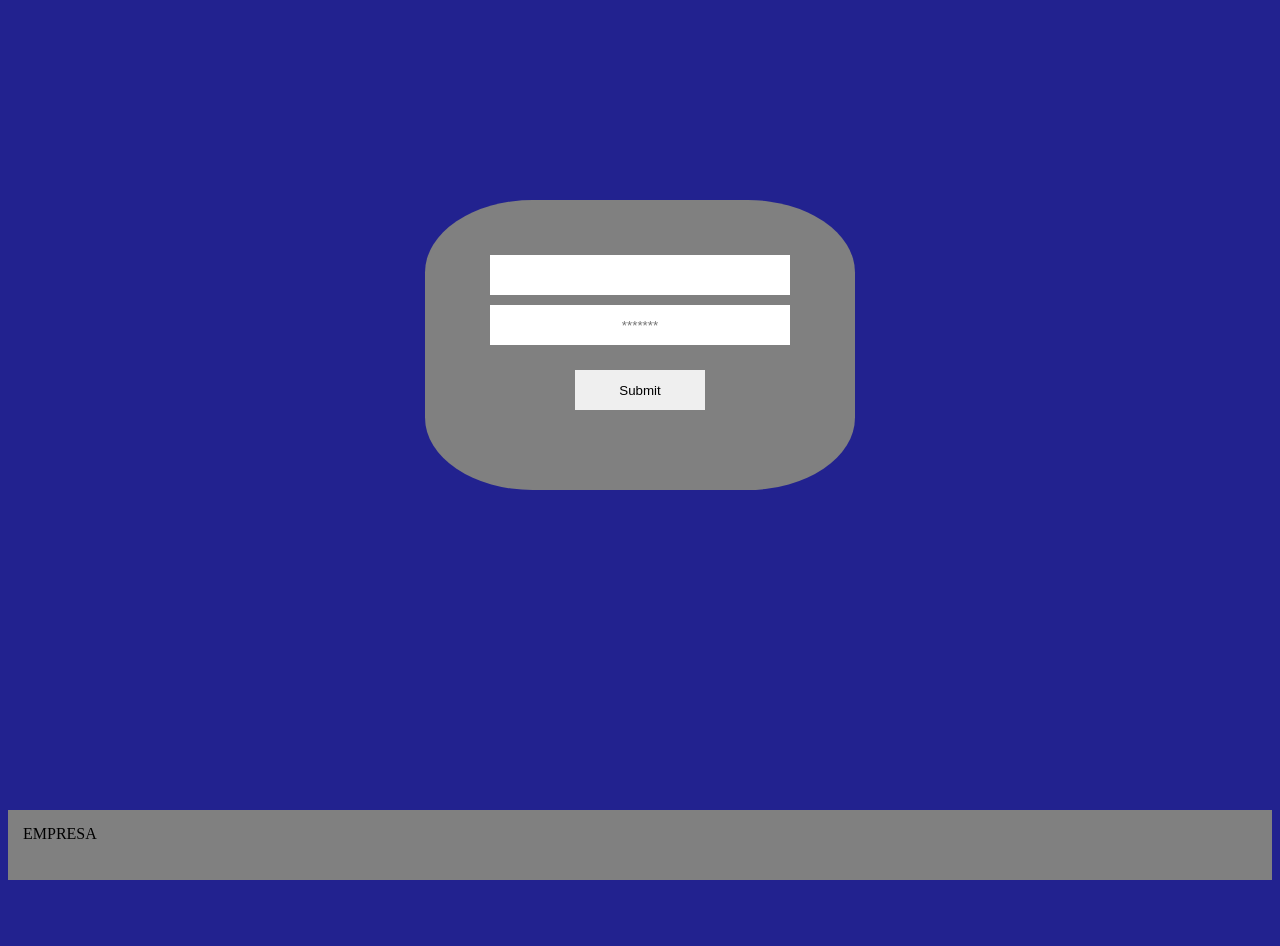
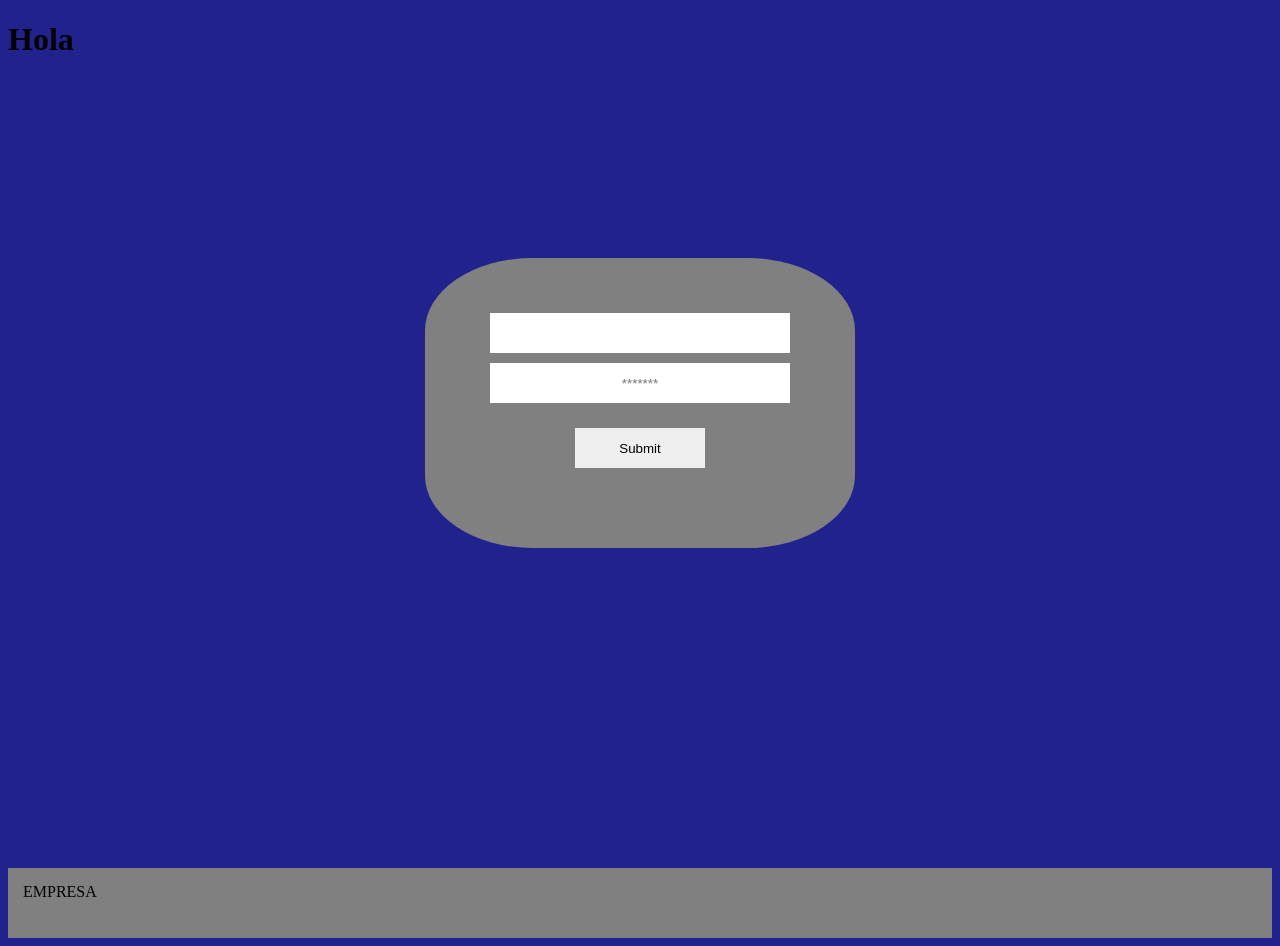
Before and after one commit to JOSEA2990/Planning.github.io, a plain HTML site: page Pantalla1.html in a window 1280 px wide. Before the commit the page ends 888 px from the top, so only its background shows below. Drawn offline with Linux system fonts and the light colour scheme.

Commit message:
Update3
cambios

```diff
--- a/Pantalla1.html
+++ b/Pantalla1.html
@@ -7,6 +7,7 @@
     <Link rel = "stylesheet" href="Style.css">
 </head>
 <body class="Fondo">
+    <h1>Hola</h1>
     <div>
         <form>
             <input class ="caja" type ="text" required name="Username" minlength="3">
--- a/Style.css
+++ b/Style.css
@@ -1,4 +1,3 @@
-::-webkit-scrollbar{display: none;}
 .Fondo{
     background-color: rgb(34, 34, 143);
     overflow: hidden;
```
